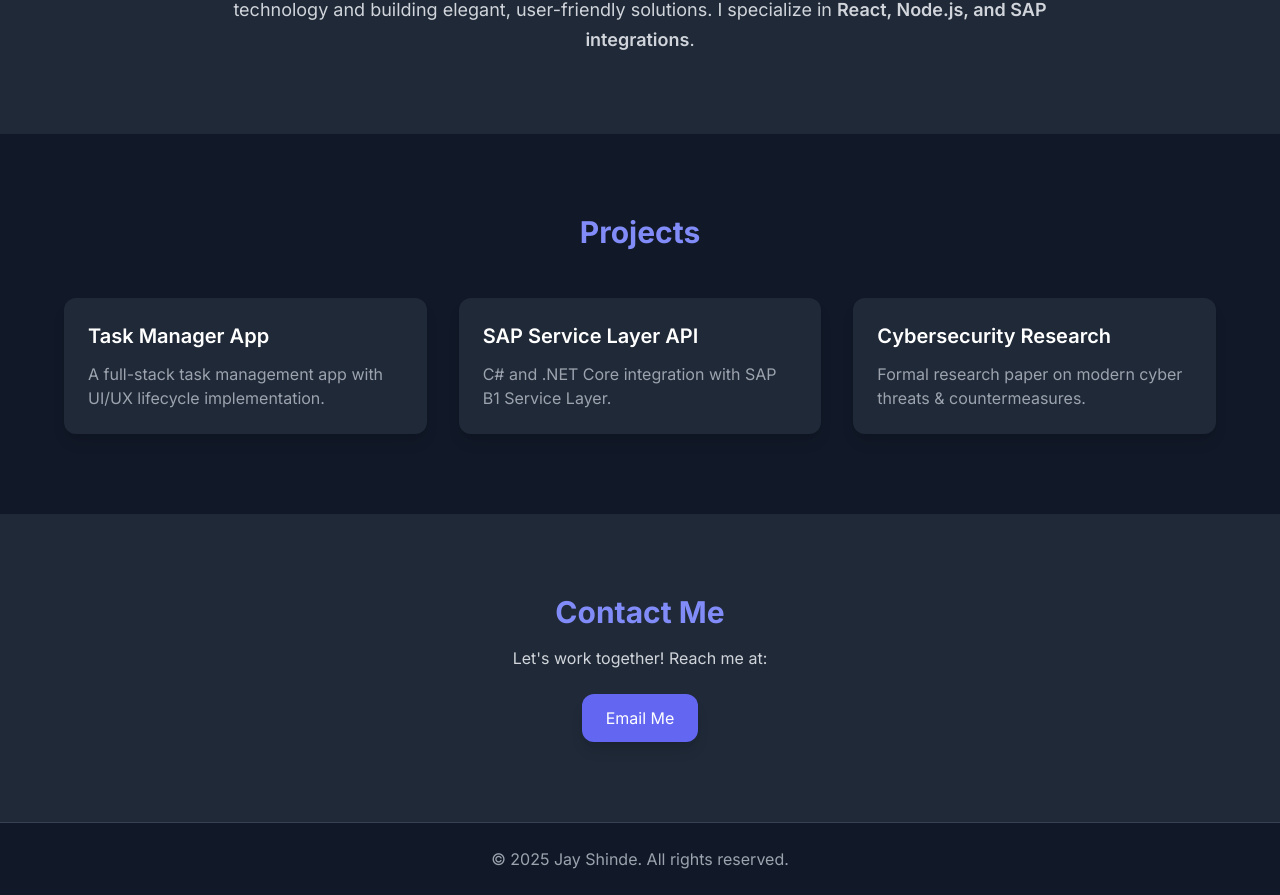
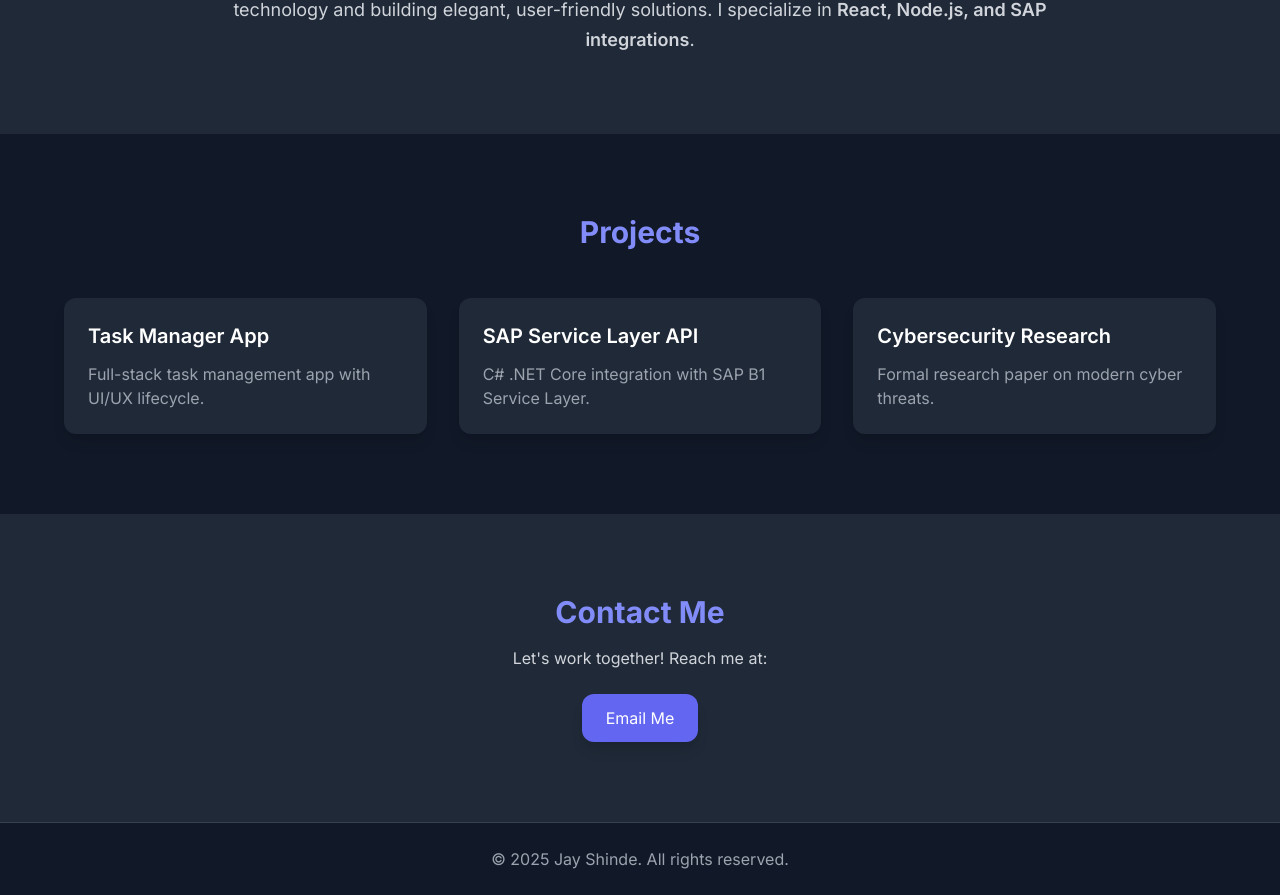
Before and after one commit to jayshinde-9823/MyPortfolio, a React (Create React App) app: page / in a window 1280 px wide. Shown: the part 974-1869 px from the top of the page. Built offline with nearby package versions, Linux system fonts and the light colour scheme.

Commit message:
Update Projects.js

```diff
--- a/src/components/Projects.js
+++ b/src/components/Projects.js
@@ -1,22 +1,30 @@
 import React from "react";
+import { motion } from "framer-motion";
 
 function Projects() {
   const projects = [
-    { title: "Task Manager App", desc: "A full-stack task management app with UI/UX lifecycle implementation." },
-    { title: "SAP Service Layer API", desc: "C# and .NET Core integration with SAP B1 Service Layer." },
-    { title: "Cybersecurity Research", desc: "Formal research paper on modern cyber threats & countermeasures." },
+    { title: "Task Manager App", desc: "Full-stack task management app with UI/UX lifecycle." },
+    { title: "SAP Service Layer API", desc: "C# .NET Core integration with SAP B1 Service Layer." },
+    { title: "Cybersecurity Research", desc: "Formal research paper on modern cyber threats." },
   ];
 
   return (
-    <section id="projects" className="py-20 px-6 bg-gray-900">
+    <section id="projects" className="py-20 px-6">
       <div className="max-w-6xl mx-auto">
-        <h2 className="text-3xl font-bold text-center text-indigo-400">Projects</h2>
+        <h2 className="text-3xl font-bold text-center text-indigo-500 dark:text-indigo-400">Projects</h2>
         <div className="mt-12 grid md:grid-cols-3 gap-8">
           {projects.map((p, i) => (
-            <div key={i} className="bg-gray-800 p-6 rounded-xl shadow-lg hover:scale-105 transform transition">
+            <motion.div
+              key={i}
+              className="bg-gray-200 dark:bg-gray-800 p-6 rounded-xl shadow-lg"
+              initial={{ opacity: 0, y: 50 }}
+              whileInView={{ opacity: 1, y: 0 }}
+              transition={{ duration: 0.7, delay: i * 0.2 }}
+              viewport={{ once: true }}
+            >
               <h3 className="text-xl font-semibold mb-3">{p.title}</h3>
-              <p className="text-gray-400">{p.desc}</p>
-            </div>
+              <p className="text-gray-700 dark:text-gray-400">{p.desc}</p>
+            </motion.div>
           ))}
         </div>
       </div>
```
